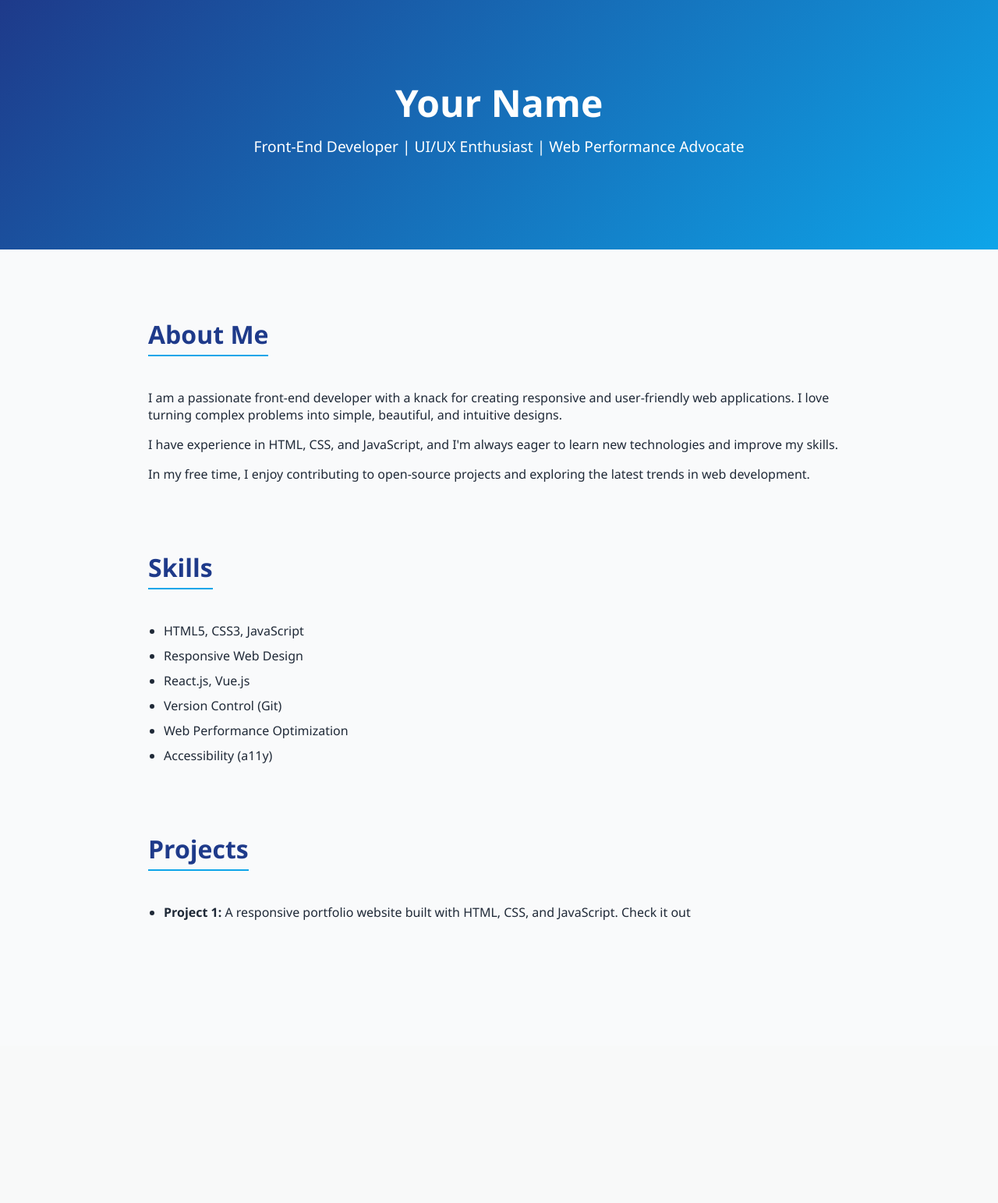
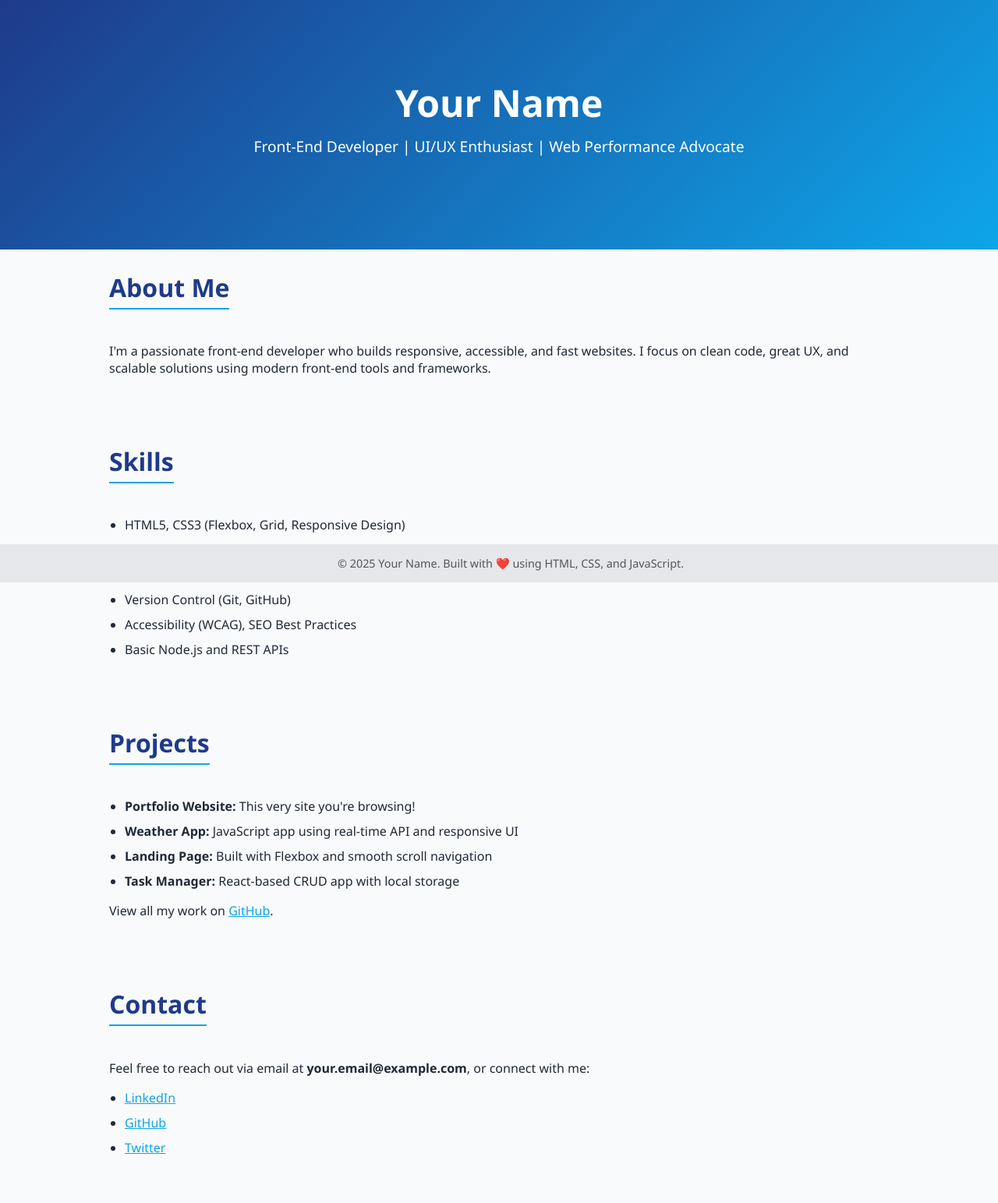
Before and after one commit to roparon/Flask_Task_App, a Flask app: template app/templates/griev.html in a window 1280 px wide. Shown: the part 53-1596 px from the top of the page at 78% size. Before the commit the page ends 1233 px from the top, so only its background shows below. Run offline with Flask 3, Linux system fonts and the light colour scheme; the template is opened without the code that fills it, so the values that code supplies are empty.

Commit message:
innitial commit

```diff
--- a/app/templates/griev.html
+++ b/app/templates/griev.html
@@ -21,6 +21,12 @@
       scroll-behavior: smooth;
       background-color: var(--bg-color);
       color: var(--text-color);
+    }
+
+    .container {
+      max-width: 1000px;
+      margin: 0 auto;
+      padding: 0 20px;
     }
 
     nav {
@@ -63,9 +69,7 @@
     }
 
     main {
-      padding: 60px 20px 100px; /* Add bottom padding for fixed footer */
-      max-width: 900px;
-      margin: auto;
+      padding: 60px 0 100px;
     }
 
     section {
@@ -125,50 +129,61 @@
   </nav>
 
   <header>
-    <h1>Your Name</h1>
-    <p>Front-End Developer | UI/UX Enthusiast | Web Performance Advocate</p>
+    <div class="container">
+      <h1>Your Name</h1>
+      <p>Front-End Developer | UI/UX Enthusiast | Web Performance Advocate</p>
+    </div>
   </header>
 
-  <main>
+  <main class="container">
     <section id="about">
       <h2>About Me</h2>
       <p>
-        I am a passionate front-end developer with a knack for creating
-        responsive and user-friendly web applications. I love turning complex
-        problems into simple, beautiful, and intuitive designs.
-      </p>
-      <p>
-        I have experience in HTML, CSS, and JavaScript, and I'm always eager to
-        learn new technologies and improve my skills.
-      </p>
-      <p>
-        In my free time, I enjoy contributing to open-source projects and
-        exploring the latest trends in web development.
+        I'm a passionate front-end developer who builds responsive, accessible, and fast websites.
+        I focus on clean code, great UX, and scalable solutions using modern front-end tools and frameworks.
       </p>
     </section>
+
     <section id="skills">
       <h2>Skills</h2>
       <ul>
-        <li>HTML5, CSS3, JavaScript</li>
-        <li>Responsive Web Design</li>
-        <li>React.js, Vue.js</li>
-        <li>Version Control (Git)</li>
-        <li>Web Performance Optimization</li>
-        <li>Accessibility (a11y)</li>
+        <li>HTML5, CSS3 (Flexbox, Grid, Responsive Design)</li>
+        <li>JavaScript (ES6+), DOM Manipulation</li>
+        <li>React.js, Vue.js (optional)</li>
+        <li>Version Control (Git, GitHub)</li>
+        <li>Accessibility (WCAG), SEO Best Practices</li>
+        <li>Basic Node.js and REST APIs</li>
       </ul>
     </section>
+
     <section id="projects">
       <h2>Projects</h2>
       <ul>
-        <li>
-          <strong>Project 1:</strong> A responsive portfolio website built with
-          HTML, CSS, and JavaScript. Check it out
-          <a class="inline-link" href="
+        <li><strong>Portfolio Website:</strong> This very site you're browsing!</li>
+        <li><strong>Weather App:</strong> JavaScript app using real-time API and responsive UI</li>
+        <li><strong>Landing Page:</strong> Built with Flexbox and smooth scroll navigation</li>
+        <li><strong>Task Manager:</strong> React-based CRUD app with local storage</li>
+      </ul>
+      <p>
+        View all my work on <a class="inline-link" href="https://github.com/yourusername" target="_blank">GitHub</a>.
+      </p>
+    </section>
 
+    <section id="contact">
+      <h2>Contact</h2>
+      <p>
+        Feel free to reach out via email at <strong>your.email@example.com</strong>, or connect with me:
+      </p>
+      <ul>
+        <li><a class="inline-link" href="https://www.linkedin.com/in/yourprofile" target="_blank">LinkedIn</a></li>
+        <li><a class="inline-link" href="https://github.com/yourusername" target="_blank">GitHub</a></li>
+        <li><a class="inline-link" href="https://twitter.com/yourhandle" target="_blank">Twitter</a></li>
+      </ul>
+    </section>
   </main>
 
   <footer>
-    &copy; 2025 Your Name. Built with ❤️ and HTML/CSS/JS.
+    &copy; 2025 Your Name. Built with ❤️ using HTML, CSS, and JavaScript.
   </footer>
 
 </body>
```
